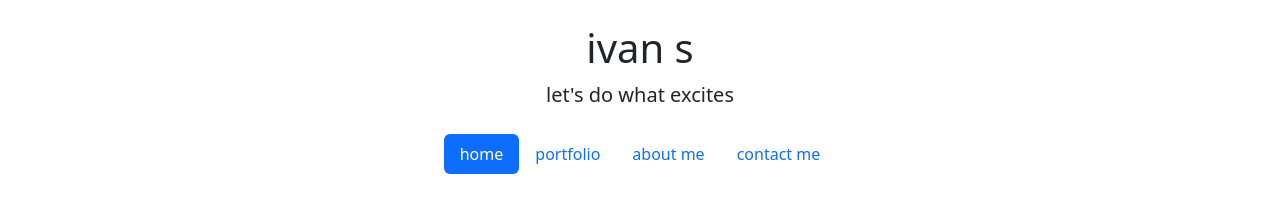
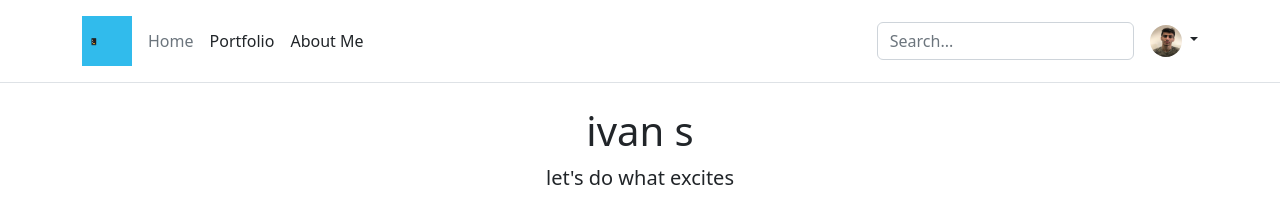
Before and after one commit to ivanstolj/Arg_FrontEnd, a plain HTML site: page index.html in a window 1280 px wide. Drawn offline with nearby package versions, Linux system fonts and the light colour scheme.

Commit message:
mejorado y un par de fotos mas

```diff
--- a/index.html
+++ b/index.html
@@ -9,29 +9,41 @@
     <title>Ivan's portfolio</title>
 </head>
 <body>
+    <header class="p-3 mb-3 border-bottom">
+        <div class="container">
+          <div class="d-flex flex-wrap align-items-center justify-content-center justify-content-lg-start">
+            <a href="/" class="d-flex align-items-center mb-2 mb-lg-0 text-dark text-decoration-none">
+              <img src="imgs/arg-prog.jpeg" class="bi me-2" width="50" height="50" ><use xlink:href="#bootstrap"></use></img>
+            </a>
+            <ul class="nav nav-pills col-12 col-lg-auto me-lg-auto mb-2 justify-content-center mb-md-0 my-9">
+              <li><a href="#" class="nav-link px-2 link-secondary">Home</a></li>
+              <li><a href="#" class="nav-link px-2 link-dark">Portfolio</a></li>
+              <li><a href="#" class="nav-link px-2 link-dark">About Me</a></li>
+            </ul>
+
+            <form class="col-12 col-lg-auto mb-3 mb-lg-0 me-lg-3">
+              <input type="search" class="form-control" placeholder="Search..." aria-label="Search">
+            </form>
+
+            <div class="dropdown text-end">
+              <a href="#" class="d-block link-dark text-decoration-none dropdown-toggle" id="dropdownUser1" data-bs-toggle="dropdown" aria-expanded="false">
+                <img src="imgs/ivan2.JPEG" alt="mdo" width="32" height="32" class="rounded-circle">
+              </a>
+              <ul class="dropdown-menu text-small" aria-labelledby="dropdownUser1">
+                <li><a class="dropdown-item" href="#">New project...</a></li>
+                <li><a class="dropdown-item" href="#">Settings</a></li>
+                <li><hr class="dropdown-divider"></li>
+                <li><a class="dropdown-item" href="#">Sign out</a></li>
+              </ul>
+            </div>
+          </div>
+        </div>
+      </header>
     <div class="container text-center my-4">
         <h1>ivan s</h1>
         <p class="lead">
             let's do what excites
         </p>
-    </div>
-    <div class="container">
-        <nav >
-            <ul class="nav nav-pills justify-content-center">
-                <li class="nav-item">
-                    <a href="#" class="nav-link active" aria-current="page">home</a>
-                </li>
-                <li class="nav-item" >
-                    <a href="#" class="nav-link">portfolio</a>
-                </li>
-                <li class="nav-item" >
-                    <a href="#" class="nav-link">about me</a>
-                </li>
-                <li class="nav-item">
-                    <a href="#" class="nav-link">contact me</a>
-                </li>
-            </ul>
-        </nav>
     </div>
     <!-- <script src="https://cdn.jsdelivr.net/npm/bootstrap@5.2.2/dist/js/bootstrap.bundle.min.js" integrity="sha384-OERcA2EqjJCMA+/3y+gxIOqMEjwtxJY7qPCqsdltbNJuaOe923+mo//f6V8Qbsw3" crossorigin="anonymous"></script> -->
     <script src="https://cdn.jsdelivr.net/npm/@popperjs/core@2.11.6/dist/umd/popper.min.js" integrity="sha384-oBqDVmMz9ATKxIep9tiCxS/Z9fNfEXiDAYTujMAeBAsjFuCZSmKbSSUnQlmh/jp3" crossorigin="anonymous"></script>
```
Also changed, not shown: imgs/banner.jpeg (added).
